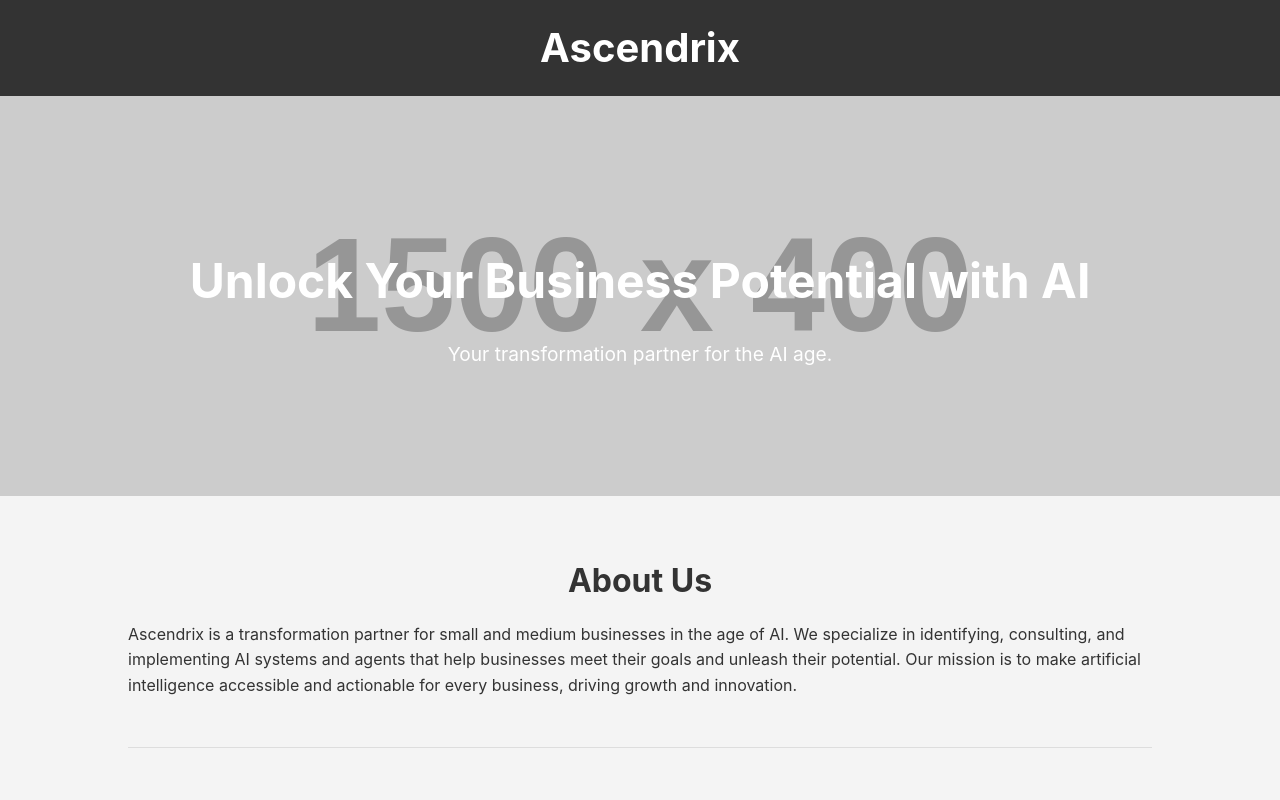
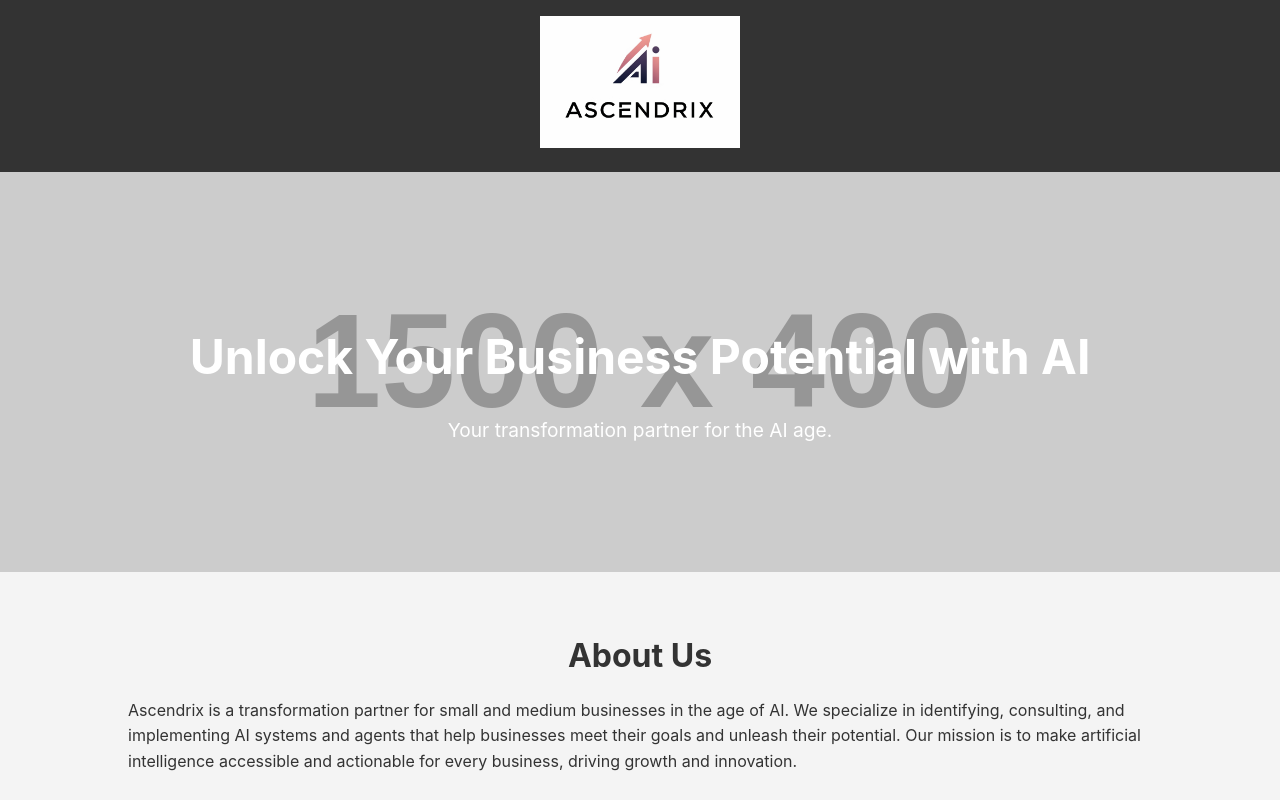
Before and after one commit to Ascendrix/Ascendrix.github.io, a plain HTML site: page index.html in a window 1280 px wide. Shown: the top 800 px of the page. Drawn offline with Linux system fonts and the light colour scheme; placeholder pictures from the web are drawn by us.

Commit message:
"AddLogo"

```diff
--- a/index.html
+++ b/index.html
@@ -83,7 +83,7 @@
 <body>
     <header>
         <div class="container">
-            <h1>Ascendrix</h1>
+            <img src="assets/logo.png.png" alt="Ascendrix Logo" style="max-width: 200px; height: auto;">
         </div>
     </header>
 
```
Also changed, not shown: assets/logo.png.png (added).
